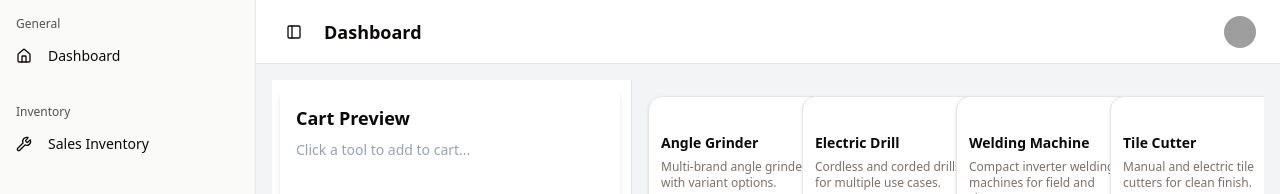
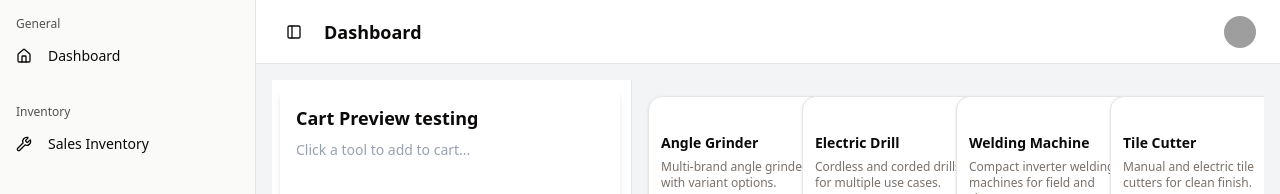
Before and after one commit to sivajigroups/sharks, a React (Vite) app in the folder apps/frontend/: page /layout/billing in a window 1280 px wide. Shown: the top 194 px of the page. Built offline with nearby package versions, Linux system fonts and the light colour scheme; grey boxes are pictures that could not be loaded.

Commit message:
testing git test

```diff
--- a/apps/frontend/src/pages/billing/LeftCartPanel .jsx
+++ b/apps/frontend/src/pages/billing/LeftCartPanel .jsx
@@ -140,7 +140,7 @@ const LeftCartPanel = ({ cartItems }) => {
 
   return (
     <div className="w-[340px] bg-white shadow-md rounded-md p-4 text-sm flex flex-col h-full max-h-screen">
-      <h2 className="text-lg font-semibold mb-2">Cart Preview</h2>
+      <h2 className="text-lg font-semibold mb-2">Cart Preview testing</h2>
 
       {/* Scrollable Cart List */}
       <div className="flex-1 overflow-y-auto pr-1 scrollbar-hide scroll-smooth space-y-2">
```
